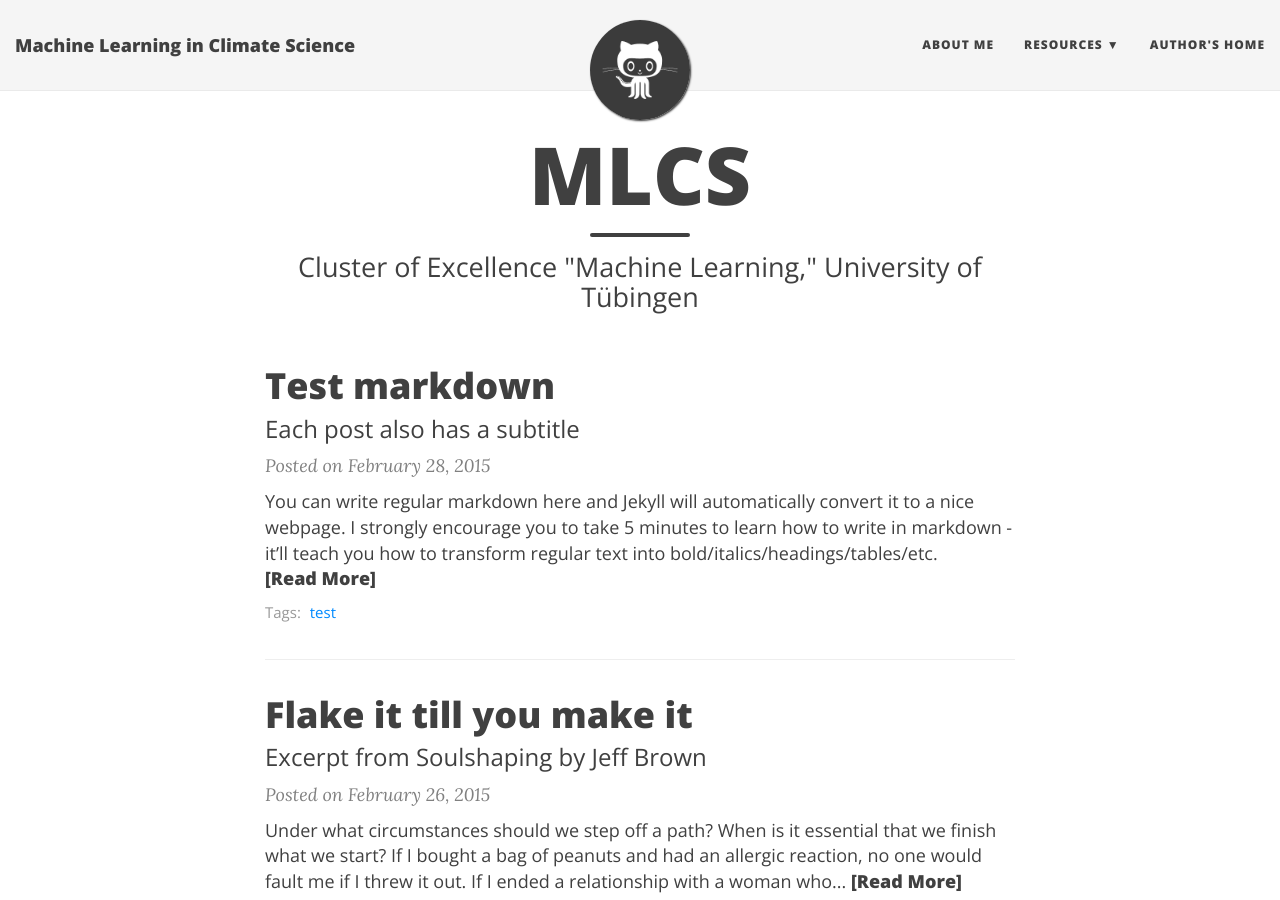
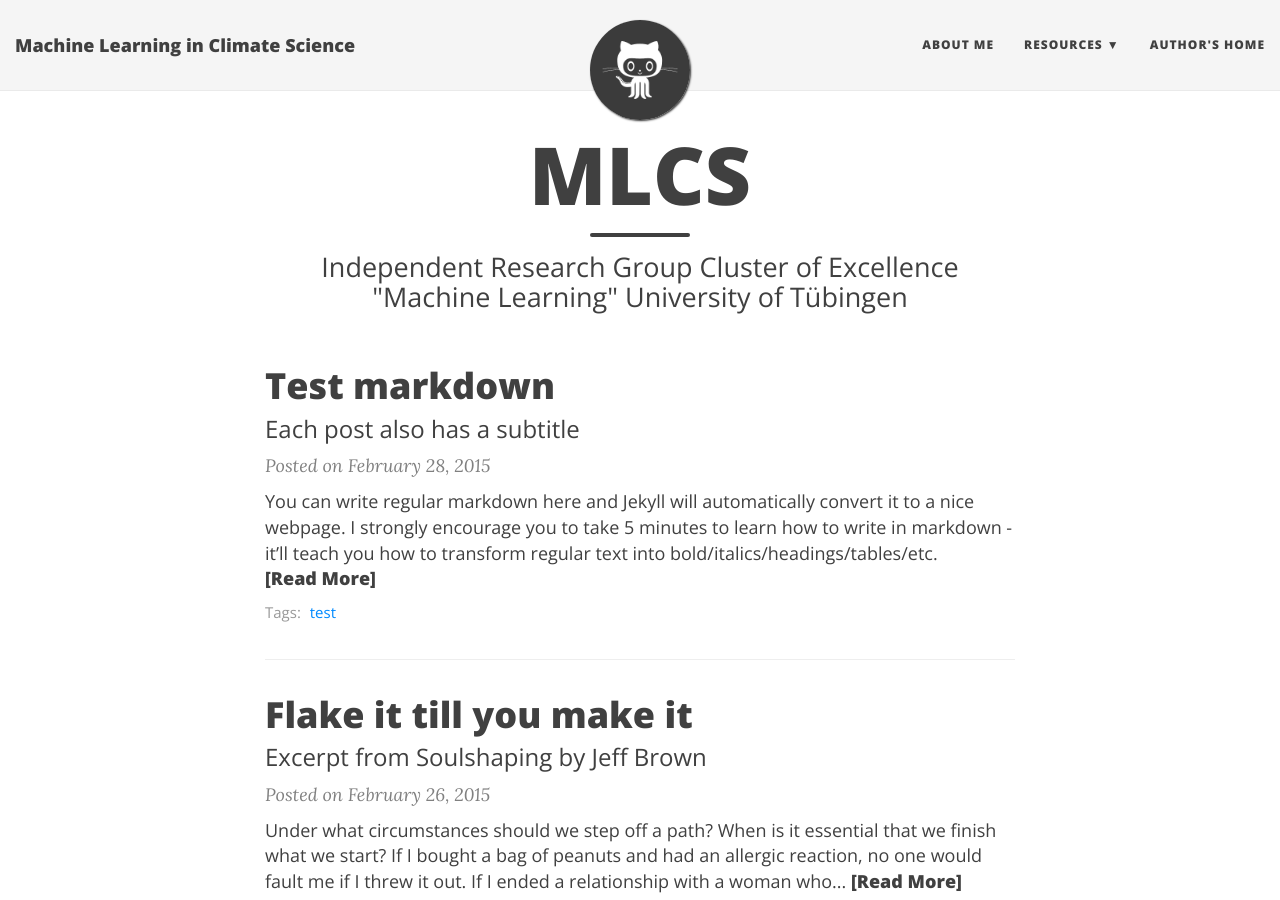
Before and after one commit to mlcs/mlcs.github.io, a Jekyll site: the page built from index.html, in a window 1280 px wide and 900 px high. Built offline with Jekyll 4.4.1, drawn with Linux system fonts in a browser that asks for light colours; nearby versions of some CDN libraries; the list of posts is cut into pages by our own code.

Commit message:
Multiline site description in YAML front matter

```diff
--- a/index.html
+++ b/index.html
@@ -1,7 +1,10 @@
 ---
 layout: page
 title: MLCS
-subtitle: Cluster of Excellence "Machine Learning," University of Tübingen
+subtitle: >
+    Independent Research Group
+    Cluster of Excellence "Machine Learning"
+    University of Tübingen
 use-site-title: true
 ---
 
```
